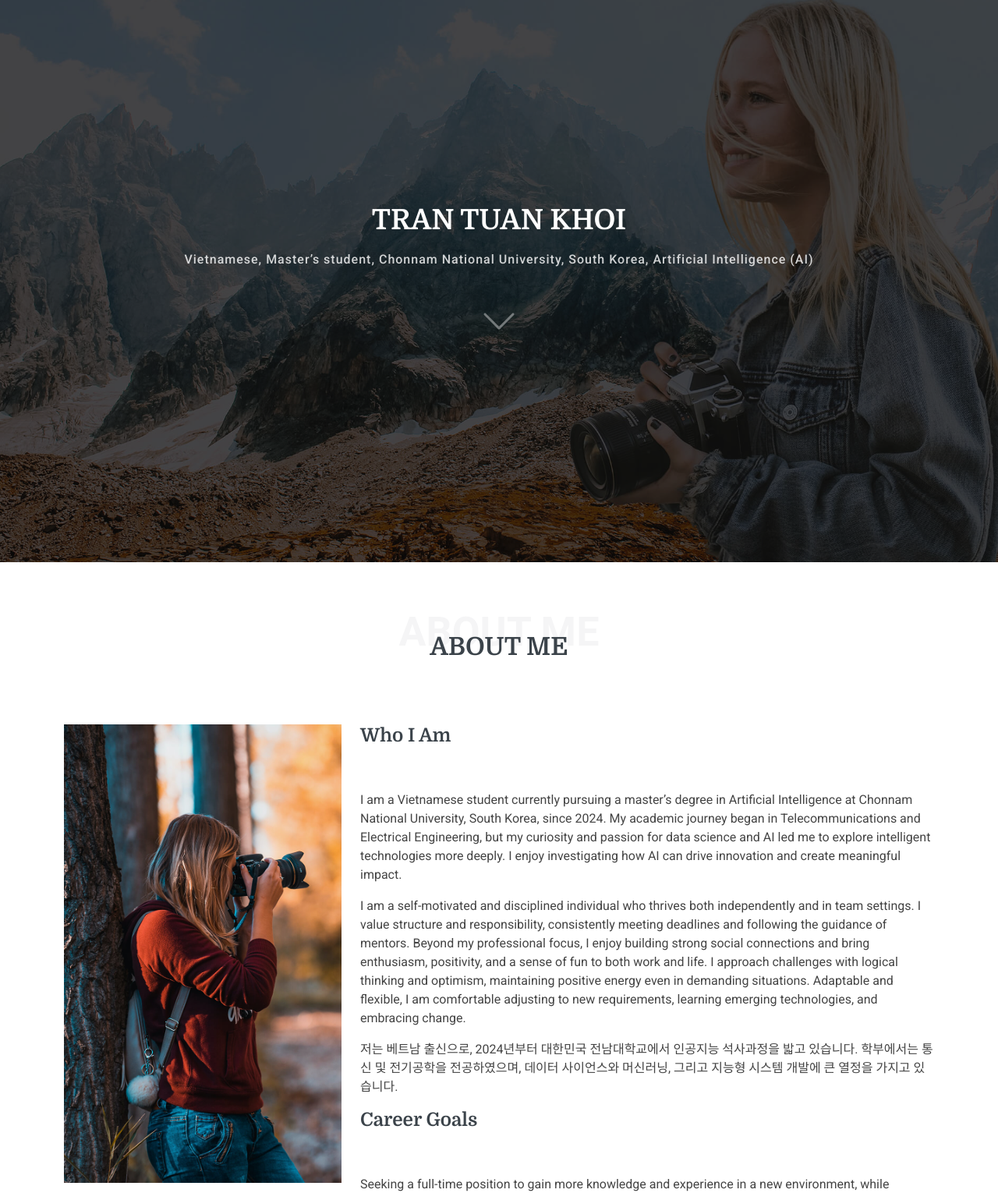
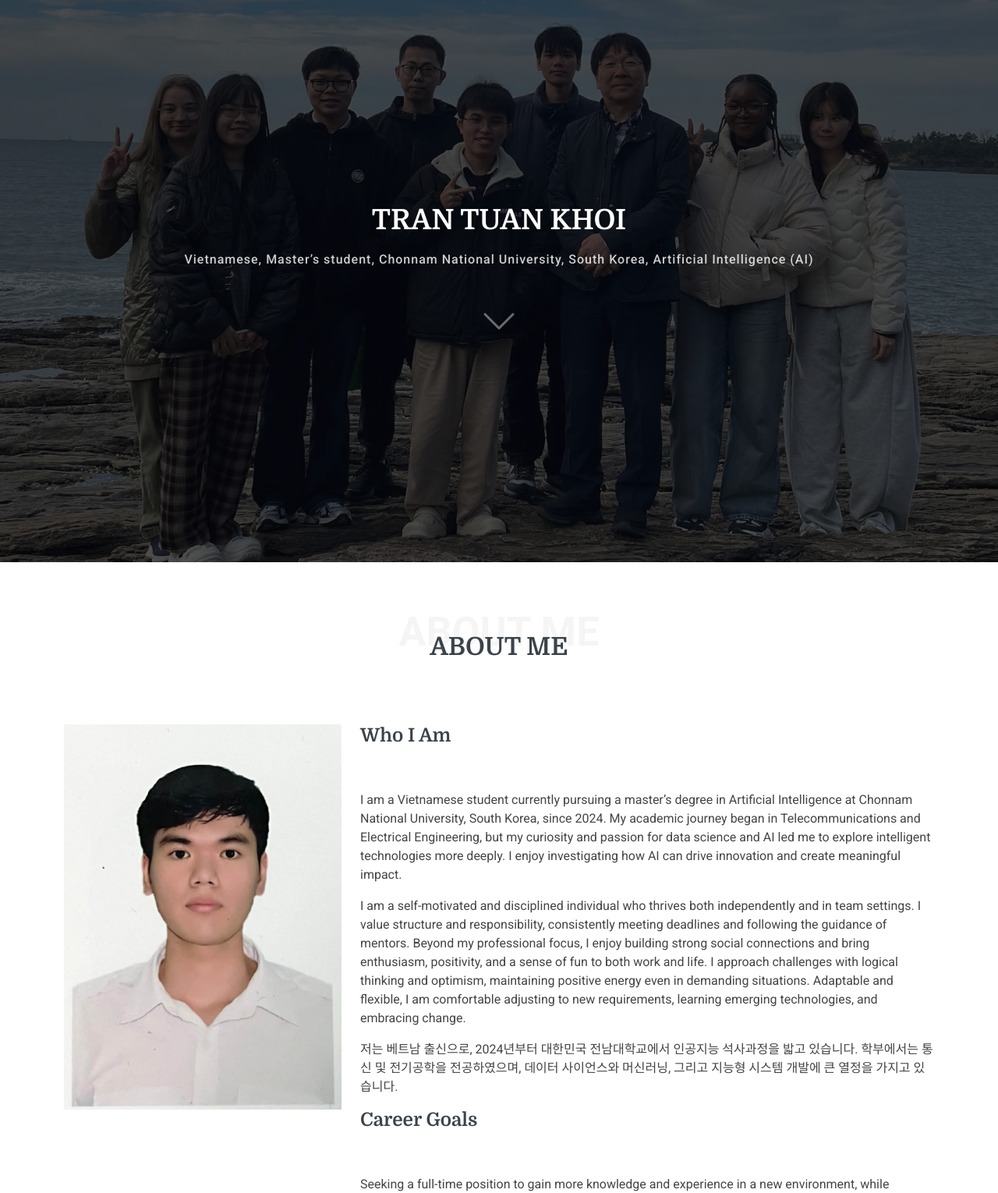
Before and after one commit to khoicnu/khoicnu.github.io, a plain HTML site: page index.html in a window 1280 px wide. Shown: the part 79-1609 px from the top of the page at 78% size. Drawn offline with Linux system fonts and the light colour scheme.

Commit message:
Replace hero and profile images in index.html

```diff
--- a/index.html
+++ b/index.html
@@ -75,7 +75,7 @@
     <!-- Hero Section -->
     <section id="hero" class="hero section dark-background">
 
-      <img src="assets/img/hero-bg.jpg" alt="" data-aos="fade-in">
+      <img src="assets/img/gallery/b2436078-8aef-4734-8932-bc5a6dbb48d0.jpg" alt="" data-aos="fade-in">
 
       <div class="container text-center" data-aos="fade-up" data-aos-delay="100">
         <h2>TRAN TUAN KHOI</h2>
@@ -98,7 +98,7 @@
 
         <div class="row gy-4 justify-content-center">
           <div class="col-lg-4">
-            <img src="assets/img/profile-img.jpg" class="img-fluid" alt="">
+            <img src="assets/img/gallery/eb2ffb6b-e206-41cd-877d-ec07e48e3096.jpg" class="img-fluid" alt="">
           </div>
           <div class="col-lg-8 content">
             <h2>Who I Am</h2>
```
